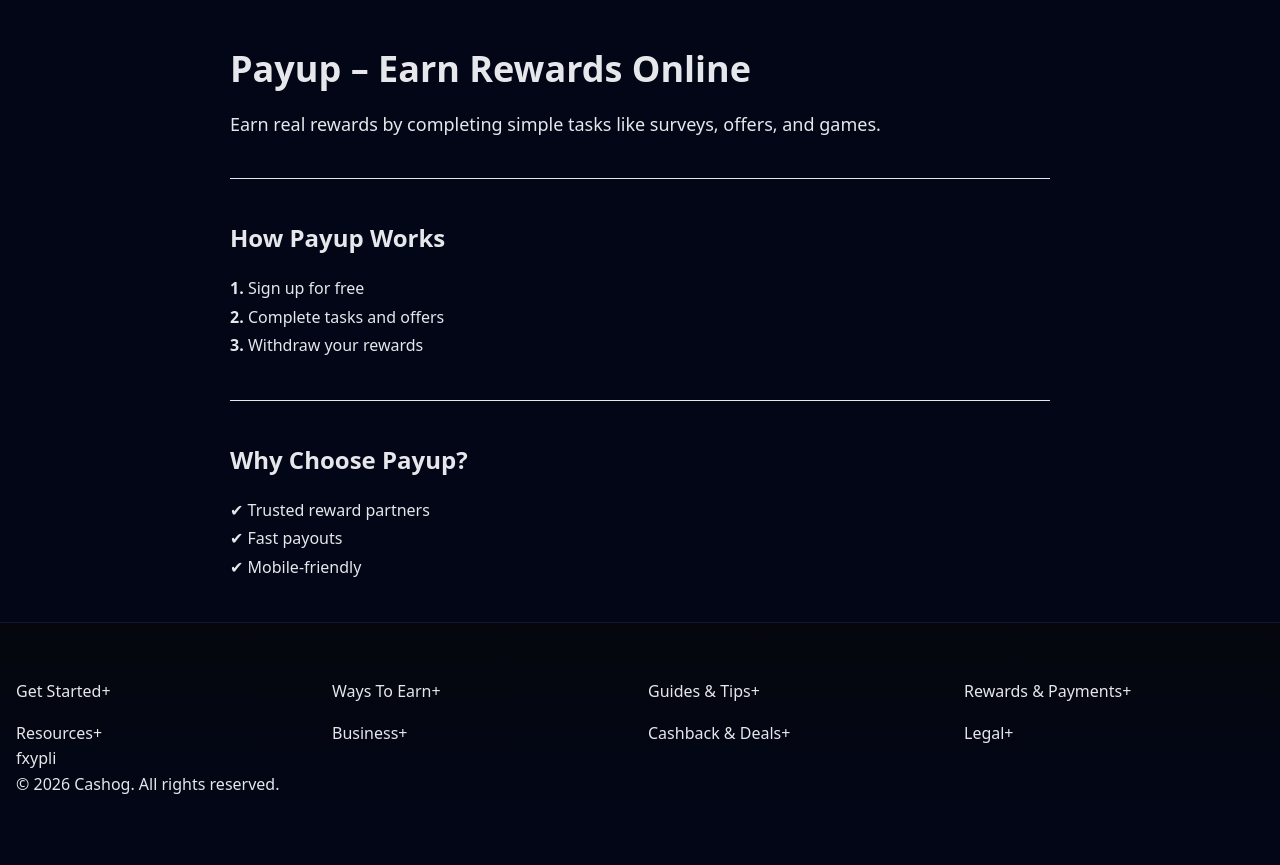
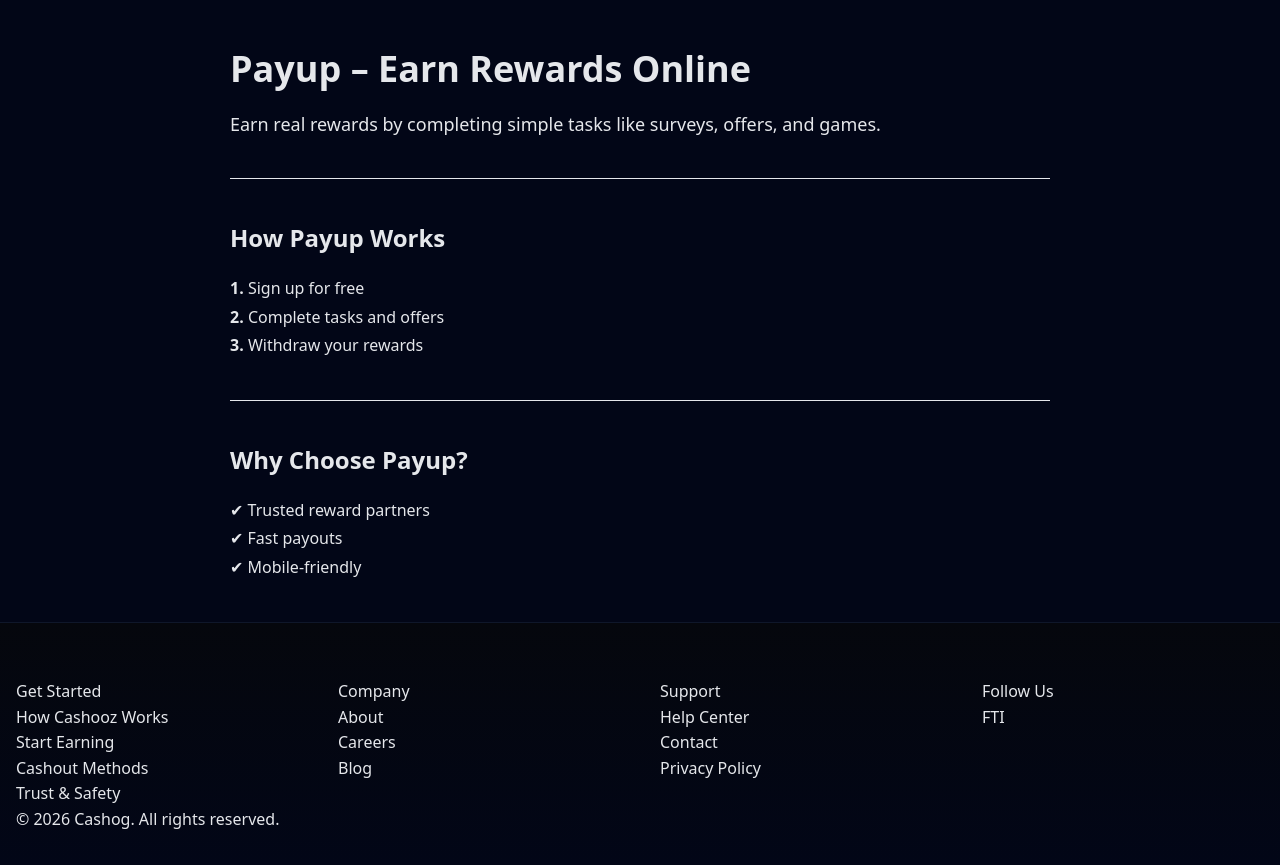
Before and after one commit to tool63/cashin, a Next.js app: page / in a window 1280 px wide. Before the commit the page ends 829 px from the top, so only its background shows below. Built offline with nearby package versions, Linux system fonts and the light colour scheme.

Commit message:
Update ClientFooter.tsx

```diff
--- a/app/components/ClientFooter.tsx
+++ b/app/components/ClientFooter.tsx
@@ -1,7 +1,56 @@
 "use client";
 
-import Footer from "./Footer";
+import React from "react";
 
-export default function ClientFooter() {
-  return <Footer />;
-}
+const ClientFooter = () => {
+  return (
+    <footer className="footer-bg text-gray-300">
+      <div className="footer-wrap">
+        <div className="footer-grid">
+          <div>
+            <h3 className="footer-title">Get Started</h3>
+            <ul className="footer-list">
+              <li><a href="/how-it-works">How Cashooz Works</a></li>
+              <li><a href="/start-earning">Start Earning</a></li>
+              <li><a href="/cashout">Cashout Methods</a></li>
+              <li><a href="/trust-safety">Trust & Safety</a></li>
+            </ul>
+          </div>
+
+          <div>
+            <h3 className="footer-title">Company</h3>
+            <ul className="footer-list">
+              <li><a href="#">About</a></li>
+              <li><a href="#">Careers</a></li>
+              <li><a href="#">Blog</a></li>
+            </ul>
+          </div>
+
+          <div>
+            <h3 className="footer-title">Support</h3>
+            <ul className="footer-list">
+              <li><a href="#">Help Center</a></li>
+              <li><a href="#">Contact</a></li>
+              <li><a href="#">Privacy Policy</a></li>
+            </ul>
+          </div>
+
+          <div>
+            <h3 className="footer-title">Follow Us</h3>
+            <div className="footer-social">
+              <span>F</span>
+              <span>T</span>
+              <span>I</span>
+            </div>
+          </div>
+        </div>
+
+        <p className="footer-copy mt-6 text-center text-gray-500">
+          © 2026 Cashog. All rights reserved.
+        </p>
+      </div>
+    </footer>
+  );
+};
+
+export default ClientFooter;
```
